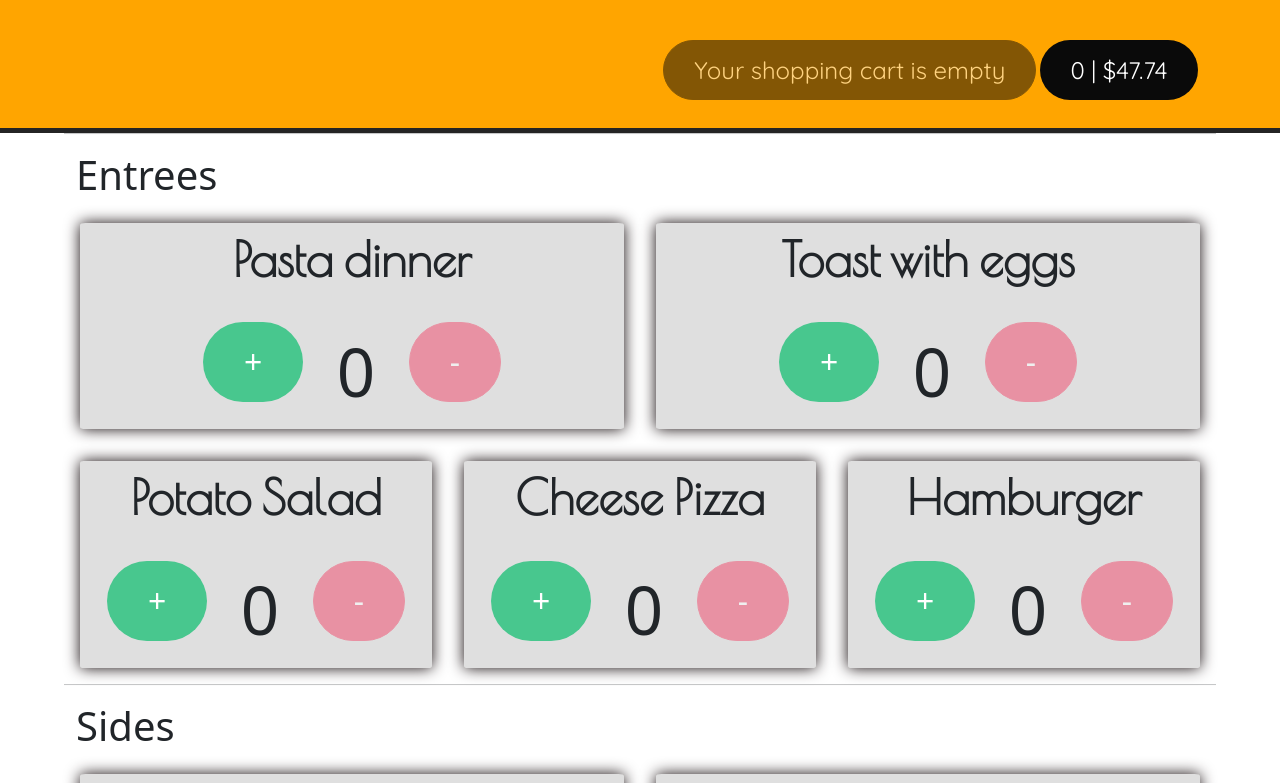
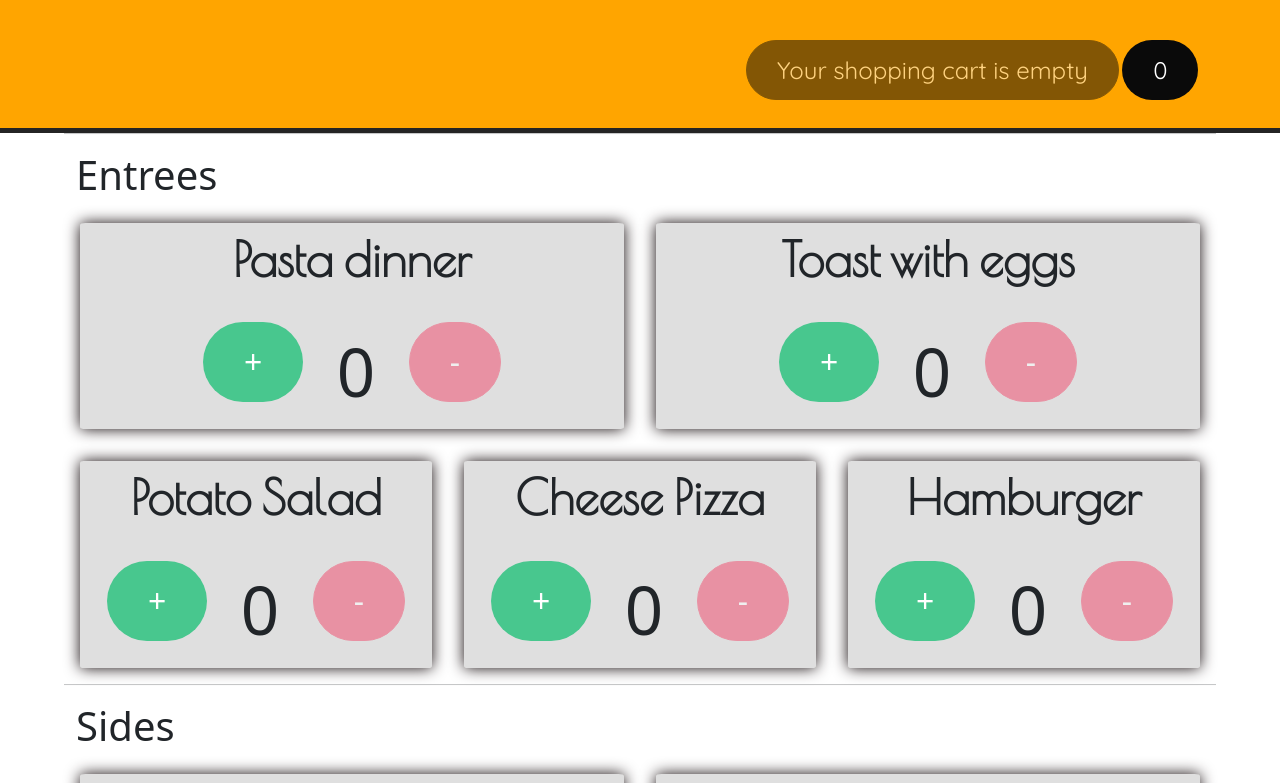
Before and after one commit to tjdev7/Brunchin, a React (Create React App) app: page / in a window 1280 px wide. Shown: the top 783 px of the page. Built offline with nearby package versions, Linux system fonts and the light colour scheme.

Commit message:
Minor update to Main JS file

```diff
--- a/src/components/Main.js
+++ b/src/components/Main.js
@@ -197,7 +197,7 @@ export default class Main extends React.Component {
                                     </button>
                                 )}
                                 <button className="CheckoutBtnStyle button is-large is-black is-rounded">
-                                    {this.state.Itemcount} | $47.74
+                                    {this.state.Itemcount}
                                 </button>
                             </span>
                         </li>
```
